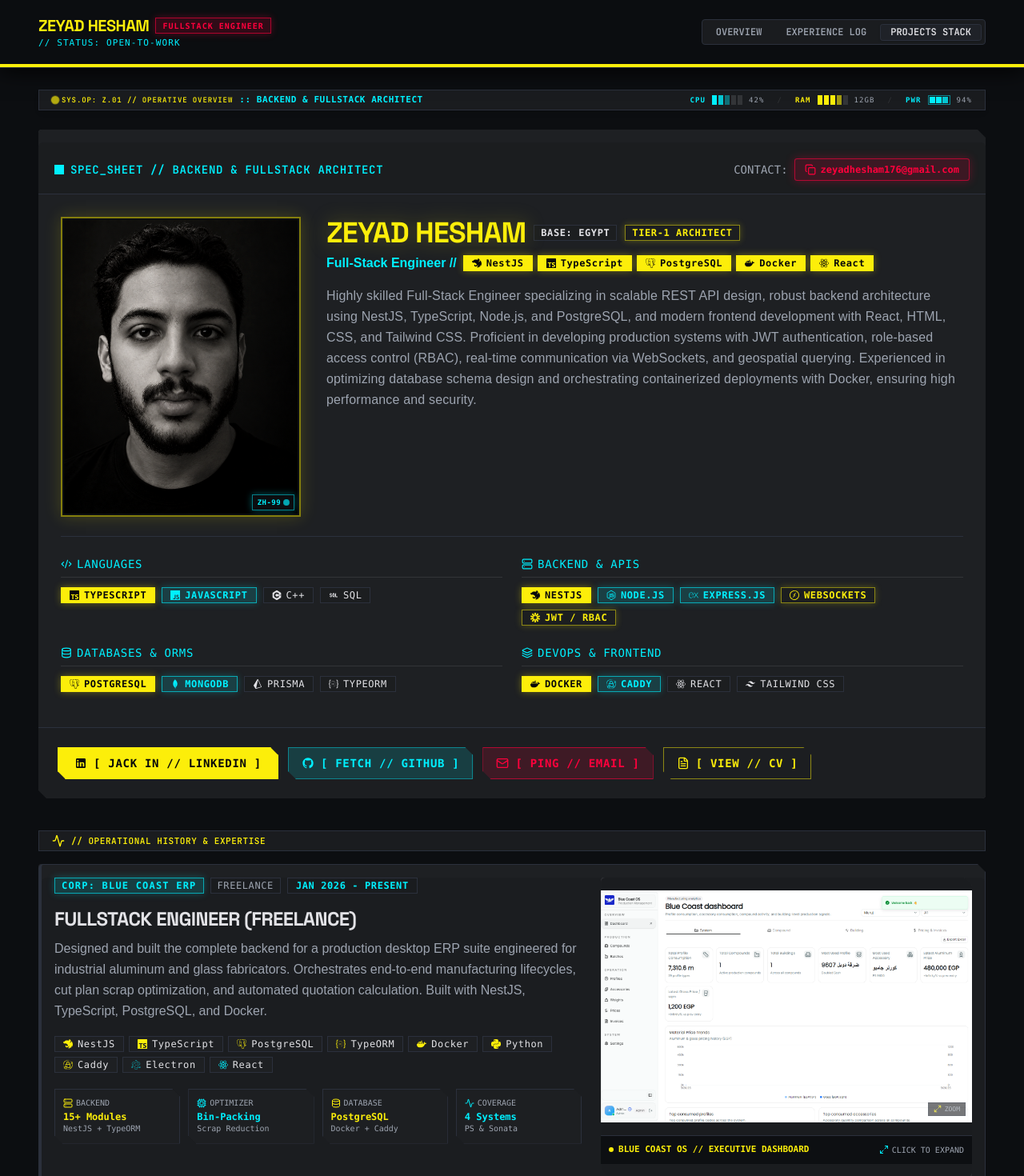
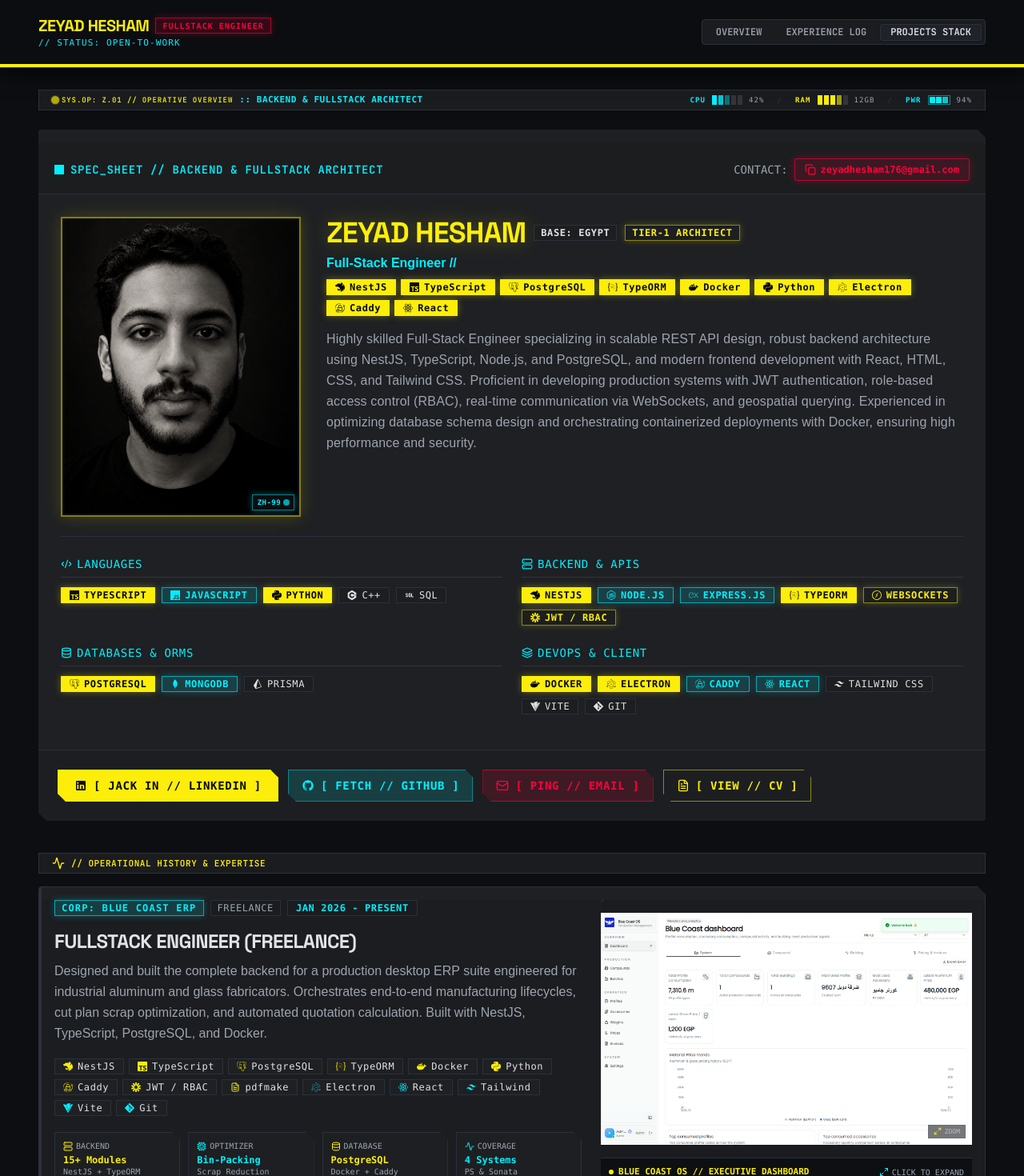
Before and after one commit to 0xZeyad11/portfolio, a React (Vite) app: page /#projects in a window 1280 px wide. Shown: the top 1470 px of the page at 80% size. Built offline with nearby package versions, Linux system fonts and the light colour scheme; a web font is replaced by a local one.

Commit message:
feat: add tech badges with icons to main project overview and skills matrix

```diff
--- a/src/components/sections/experience/ExperienceSection.tsx
+++ b/src/components/sections/experience/ExperienceSection.tsx
@@ -88,10 +88,25 @@ export const ExperienceSection: React.FC<ExperienceSectionProps> = ({
                   <TechIcon name="Caddy" className="size-3 text-primary" /> Caddy
                 </Badge>
                 <Badge variant="outline" className="font-mono text-xs bg-surface-container text-foreground border-border px-2.5 py-0.5 gap-1.5">
+                  <TechIcon name="JWT" className="size-3 text-primary" /> JWT / RBAC
+                </Badge>
+                <Badge variant="outline" className="font-mono text-xs bg-surface-container text-foreground border-border px-2.5 py-0.5 gap-1.5">
+                  <TechIcon name="PDF" className="size-3 text-primary" /> pdfmake
+                </Badge>
+                <Badge variant="outline" className="font-mono text-xs bg-surface-container text-foreground border-border px-2.5 py-0.5 gap-1.5">
                   <TechIcon name="Electron" className="size-3 text-secondary-foreground" /> Electron
                 </Badge>
                 <Badge variant="outline" className="font-mono text-xs bg-surface-container text-foreground border-border px-2.5 py-0.5 gap-1.5">
                   <TechIcon name="React" className="size-3 text-secondary-foreground" /> React
+                </Badge>
+                <Badge variant="outline" className="font-mono text-xs bg-surface-container text-foreground border-border px-2.5 py-0.5 gap-1.5">
+                  <TechIcon name="TailwindCSS" className="size-3 text-secondary-foreground" /> Tailwind
+                </Badge>
+                <Badge variant="outline" className="font-mono text-xs bg-surface-container text-foreground border-border px-2.5 py-0.5 gap-1.5">
+                  <TechIcon name="Vite" className="size-3 text-secondary-foreground" /> Vite
+                </Badge>
+                <Badge variant="outline" className="font-mono text-xs bg-surface-container text-foreground border-border px-2.5 py-0.5 gap-1.5">
+                  <TechIcon name="Git" className="size-3 text-secondary-foreground" /> Git
                 </Badge>
               </div>
 
--- a/src/components/sections/overview/OverviewSection.tsx
+++ b/src/components/sections/overview/OverviewSection.tsx
@@ -123,7 +123,19 @@ export const OverviewSection: React.FC = () => {
                       <TechIcon name="PostgreSQL" className="size-3" /> PostgreSQL
                     </Badge>
                     <Badge variant="default" className="font-mono text-xs gap-1.5 py-0.5 px-2.5">
+                      <TechIcon name="TypeORM" className="size-3" /> TypeORM
+                    </Badge>
+                    <Badge variant="default" className="font-mono text-xs gap-1.5 py-0.5 px-2.5">
                       <TechIcon name="Docker" className="size-3" /> Docker
+                    </Badge>
+                    <Badge variant="default" className="font-mono text-xs gap-1.5 py-0.5 px-2.5">
+                      <TechIcon name="Python" className="size-3" /> Python
+                    </Badge>
+                    <Badge variant="default" className="font-mono text-xs gap-1.5 py-0.5 px-2.5">
+                      <TechIcon name="Electron" className="size-3" /> Electron
+                    </Badge>
+                    <Badge variant="default" className="font-mono text-xs gap-1.5 py-0.5 px-2.5">
+                      <TechIcon name="Caddy" className="size-3" /> Caddy
                     </Badge>
                     <Badge variant="default" className="font-mono text-xs gap-1.5 py-0.5 px-2.5">
                       <TechIcon name="React" className="size-3" /> React
--- a/src/data/skills.ts
+++ b/src/data/skills.ts
@@ -7,6 +7,7 @@ export const SKILL_CATEGORIES: SkillCategory[] = [
     skills: [
       { name: "TypeScript", variant: "default", highlight: true },
       { name: "JavaScript", variant: "secondary" },
+      { name: "Python", variant: "default", highlight: true },
       { name: "C++", variant: "outline" },
       { name: "SQL", variant: "outline" },
     ],
@@ -18,6 +19,7 @@ export const SKILL_CATEGORIES: SkillCategory[] = [
       { name: "NestJS", variant: "default", highlight: true },
       { name: "Node.js", variant: "secondary" },
       { name: "Express.js", variant: "secondary" },
+      { name: "TypeORM", variant: "default", highlight: true },
       { name: "WebSockets", variant: "outline", highlight: true },
       { name: "JWT / RBAC", variant: "outline", highlight: true },
     ],
@@ -29,17 +31,19 @@ export const SKILL_CATEGORIES: SkillCategory[] = [
       { name: "PostgreSQL", variant: "default", highlight: true },
       { name: "MongoDB", variant: "secondary" },
       { name: "Prisma", variant: "outline" },
-      { name: "TypeORM", variant: "outline" },
     ],
   },
   {
-    title: "DevOps & Frontend",
+    title: "DevOps & Client",
     iconName: "layers",
     skills: [
       { name: "Docker", variant: "default", highlight: true },
+      { name: "Electron", variant: "default", highlight: true },
       { name: "Caddy", variant: "secondary" },
-      { name: "React", variant: "outline" },
+      { name: "React", variant: "secondary" },
       { name: "Tailwind CSS", variant: "outline" },
+      { name: "Vite", variant: "outline" },
+      { name: "Git", variant: "outline" },
     ],
   },
 ];
```
